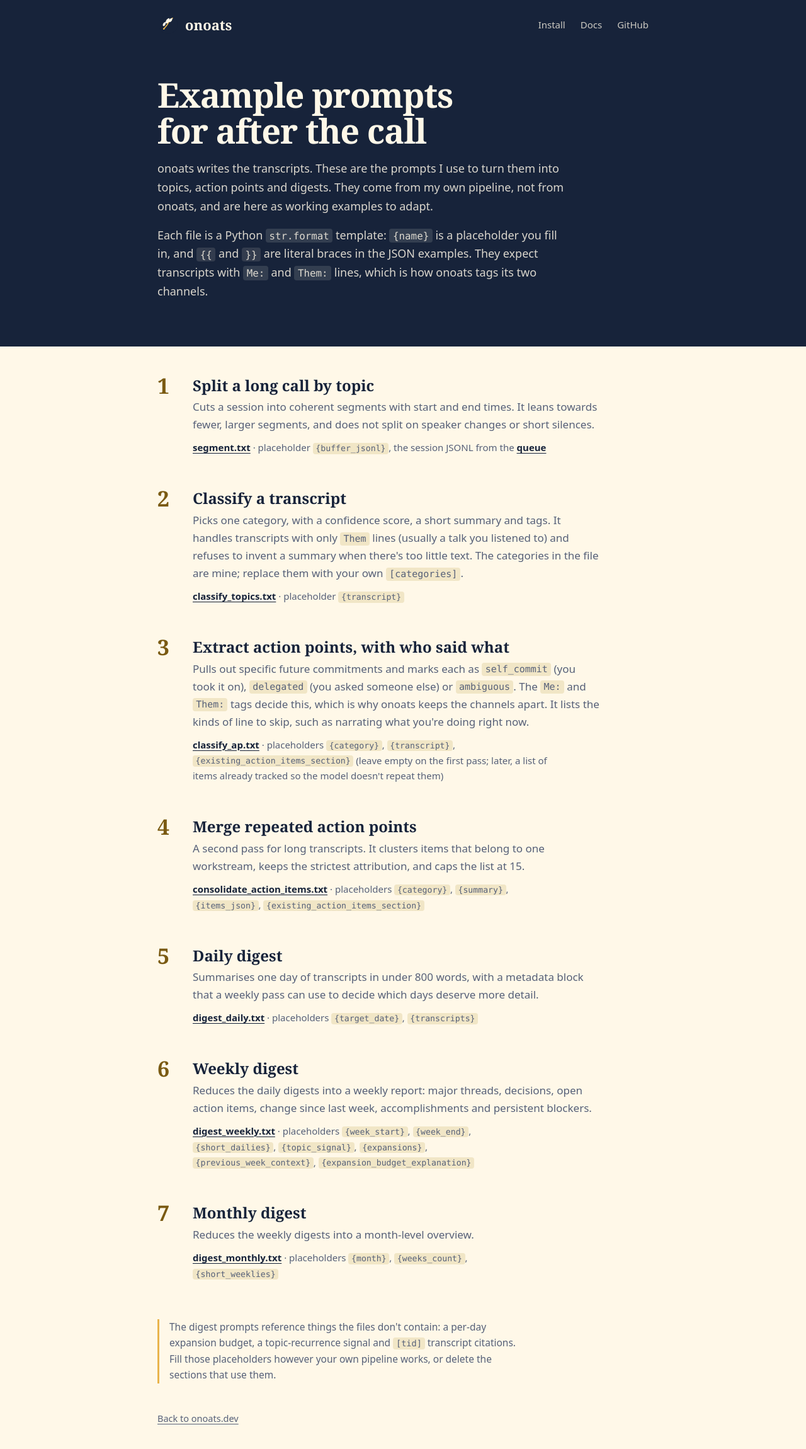
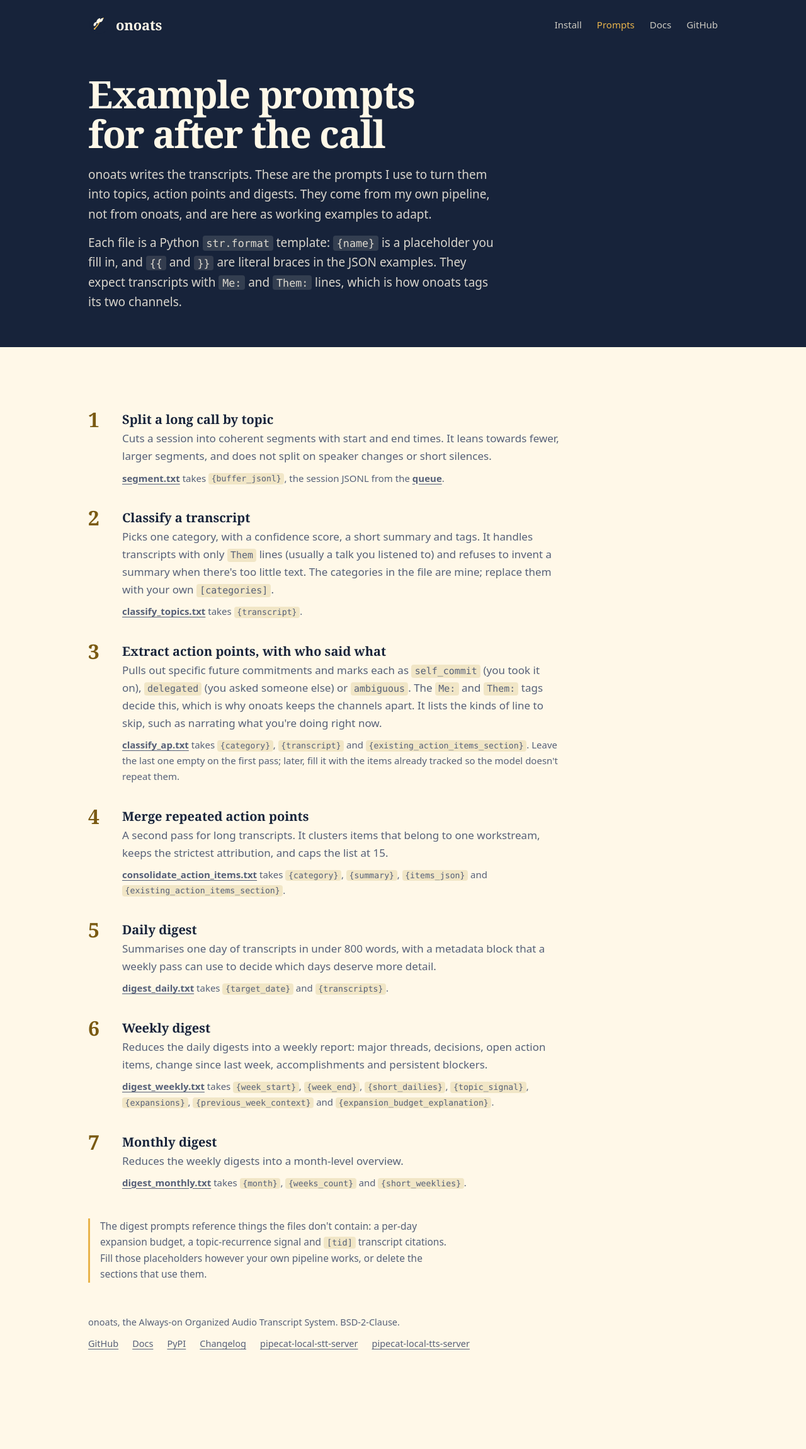
Before and after one commit to vr000m/onoats-bot, a plain HTML site: page site/public/prompts/index.html in a window 1280 px wide. Shown: the whole page at 63% size. After the commit the page ends 2197 px from the top, so only its background shows below. Drawn offline with Linux system fonts and the light colour scheme.

Commit message:
site: share one stylesheet, header, footer and steps list across pages

```diff
--- a/site/public/prompts/index.html
+++ b/site/public/prompts/index.html
@@ -7,117 +7,86 @@
 <meta name="description" content="Prompts for splitting, classifying and summarising onoats transcripts: topic segmentation, action points with who-said-what attribution, and daily, weekly and monthly digests.">
 <meta name="theme-color" content="#17233A">
 <link rel="icon" href="/favicon.svg" type="image/svg+xml">
-<style>
-  :root{
-    --midnight:#17233A; --deep:#101a2d; --gold:#E9B44C; --oat:#FFF8E8; --straw:#F1E6C6;
-    --slate:#566078; --gold-ink:#7a5a12;
-    --serif:ui-serif,"New York","Iowan Old Style",Charter,Georgia,serif;
-    --sans:system-ui,-apple-system,"Segoe UI",Roboto,sans-serif;
-    --mono:ui-monospace,"SF Mono",Menlo,Consolas,monospace;
-  }
-  *{box-sizing:border-box}
-  body{margin:0;background:var(--oat);color:var(--midnight);font:17px/1.65 var(--sans);-webkit-font-smoothing:antialiased}
-  a{color:inherit;text-underline-offset:3px}
-  :focus-visible{outline:2px solid var(--gold);outline-offset:3px;border-radius:3px}
-  code{font:.88em var(--mono);background:var(--straw);padding:.1em .35em;border-radius:4px}
-  .wrap{max-width:820px;margin:0 auto;padding:0 20px}
-
-  .top-band{background:var(--midnight);color:var(--oat)}
-  .top{display:flex;align-items:center;justify-content:space-between;padding:22px 0}
-  .brand{display:flex;align-items:center;gap:10px;text-decoration:none;font:600 22px/1 var(--serif)}
-  .brand img{width:34px;height:34px}
-  .top nav{display:flex;gap:24px;font-size:15px}
-  .top nav a{text-decoration:none;color:rgba(255,248,232,.78)}
-  .top nav a:hover{color:var(--gold)}
-  .intro{padding:44px 0 56px}
-  h1{font:600 clamp(34px,5.4vw,54px)/1.05 var(--serif);letter-spacing:-.022em;margin:0 0 18px;text-wrap:balance}
-  .intro p{margin:0 0 .9em;max-width:36em;color:rgba(255,248,232,.84);font-size:18px}
-  .intro code{background:rgba(255,248,232,.12)}
-
-  main{padding:48px 0 24px}
-  ol{list-style:none;margin:0;padding:0;counter-reset:p}
-  li{counter-increment:p;position:relative;padding:0 0 44px 56px}
-  li::before{content:counter(p);position:absolute;left:0;top:-3px;font:600 34px/1 var(--serif);color:var(--gold-ink)}
-  h2{font:600 24px/1.2 var(--serif);margin:0 0 6px}
-  li p{margin:0 0 10px;color:var(--slate);max-width:38em}
-  .meta{font-size:15px;color:var(--slate)}
-  .meta a{color:var(--midnight);font-weight:600}
-  .gap{margin:6px 0 0;padding-left:16px;border-left:3px solid var(--gold);color:var(--slate);font-size:15.5px;max-width:38em}
-
-  footer{padding:20px 0 52px;font-size:14.5px;color:var(--slate)}
-  footer a{color:var(--slate)}
-
-  @media (max-width:640px){
-    li{padding-left:44px}
-    .top nav{gap:16px}
-  }
-</style>
+<link rel="stylesheet" href="/site.css">
 </head>
 <body>
 
-<div class="top-band">
+<header class="band">
   <div class="wrap">
     <div class="top">
       <a class="brand" href="/"><img src="/img/onoats-mark.svg" alt="" width="34" height="34">onoats</a>
       <nav aria-label="Primary">
         <a href="/#install">Install</a>
+        <a href="/prompts/" aria-current="page">Prompts</a>
         <a href="https://github.com/vr000m/onoats-bot/tree/main/docs">Docs</a>
         <a href="https://github.com/vr000m/onoats-bot">GitHub</a>
       </nav>
     </div>
     <div class="intro">
       <h1>Example prompts for after the call</h1>
-      <p>onoats writes the transcripts. These are the prompts I use to turn them into topics, action points and digests. They come from my own pipeline, not from onoats, and are here as working examples to adapt.</p>
-      <p>Each file is a Python <code>str.format</code> template: <code>{name}</code> is a placeholder you fill in, and <code>{{</code> and <code>}}</code> are literal braces in the JSON examples. They expect transcripts with <code>Me:</code> and <code>Them:</code> lines, which is how onoats tags its two channels.</p>
+      <p class="lede">onoats writes the transcripts. These are the prompts I use to turn them into topics, action points and digests. They come from my own pipeline, not from onoats, and are here as working examples to adapt.</p>
+      <p class="lede" style="margin-top:14px">Each file is a Python <code>str.format</code> template: <code>{name}</code> is a placeholder you fill in, and <code>{{</code> and <code>}}</code> are literal braces in the JSON examples. They expect transcripts with <code>Me:</code> and <code>Them:</code> lines, which is how onoats tags its two channels.</p>
     </div>
   </div>
-</div>
+</header>
 
 <main>
+  <section class="sec">
     <div class="wrap">
-    <ol>
+      <ol class="steps">
         <li>
-        <h2>Split a long call by topic</h2>
+          <h2 class="st">Split a long call by topic</h2>
           <p>Cuts a session into coherent segments with start and end times. It leans towards fewer, larger segments, and does not split on speaker changes or short silences.</p>
-        <p class="meta"><a href="/prompts/segment.txt">segment.txt</a> · placeholder <code>{buffer_jsonl}</code>, the session JSONL from the <a href="https://github.com/vr000m/onoats-bot/blob/main/docs/queue-contract.md">queue</a></p>
+          <p class="meta"><a href="/prompts/segment.txt">segment.txt</a> takes <code>{buffer_jsonl}</code>, the session JSONL from the <a href="https://github.com/vr000m/onoats-bot/blob/main/docs/queue-contract.md">queue</a>.</p>
         </li>
         <li>
-        <h2>Classify a transcript</h2>
+          <h2 class="st">Classify a transcript</h2>
           <p>Picks one category, with a confidence score, a short summary and tags. It handles transcripts with only <code>Them</code> lines (usually a talk you listened to) and refuses to invent a summary when there's too little text. The categories in the file are mine; replace them with your own <code>[categories]</code>.</p>
-        <p class="meta"><a href="/prompts/classify_topics.txt">classify_topics.txt</a> · placeholder <code>{transcript}</code></p>
+          <p class="meta"><a href="/prompts/classify_topics.txt">classify_topics.txt</a> takes <code>{transcript}</code>.</p>
         </li>
         <li>
-        <h2>Extract action points, with who said what</h2>
+          <h2 class="st">Extract action points, with who said what</h2>
           <p>Pulls out specific future commitments and marks each as <code>self_commit</code> (you took it on), <code>delegated</code> (you asked someone else) or <code>ambiguous</code>. The <code>Me:</code> and <code>Them:</code> tags decide this, which is why onoats keeps the channels apart. It lists the kinds of line to skip, such as narrating what you're doing right now.</p>
-        <p class="meta"><a href="/prompts/classify_ap.txt">classify_ap.txt</a> · placeholders <code>{category}</code>, <code>{transcript}</code>, <code>{existing_action_items_section}</code> (leave empty on the first pass; later, a list of items already tracked so the model doesn't repeat them)</p>
+          <p class="meta"><a href="/prompts/classify_ap.txt">classify_ap.txt</a> takes <code>{category}</code>, <code>{transcript}</code> and <code>{existing_action_items_section}</code>. Leave the last one empty on the first pass; later, fill it with the items already tracked so the model doesn't repeat them.</p>
         </li>
         <li>
-        <h2>Merge repeated action points</h2>
+          <h2 class="st">Merge repeated action points</h2>
           <p>A second pass for long transcripts. It clusters items that belong to one workstream, keeps the strictest attribution, and caps the list at 15.</p>
-        <p class="meta"><a href="/prompts/consolidate_action_items.txt">consolidate_action_items.txt</a> · placeholders <code>{category}</code>, <code>{summary}</code>, <code>{items_json}</code>, <code>{existing_action_items_section}</code></p>
+          <p class="meta"><a href="/prompts/consolidate_action_items.txt">consolidate_action_items.txt</a> takes <code>{category}</code>, <code>{summary}</code>, <code>{items_json}</code> and <code>{existing_action_items_section}</code>.</p>
         </li>
         <li>
-        <h2>Daily digest</h2>
+          <h2 class="st">Daily digest</h2>
           <p>Summarises one day of transcripts in under 800 words, with a metadata block that a weekly pass can use to decide which days deserve more detail.</p>
-        <p class="meta"><a href="/prompts/digest_daily.txt">digest_daily.txt</a> · placeholders <code>{target_date}</code>, <code>{transcripts}</code></p>
+          <p class="meta"><a href="/prompts/digest_daily.txt">digest_daily.txt</a> takes <code>{target_date}</code> and <code>{transcripts}</code>.</p>
         </li>
         <li>
-        <h2>Weekly digest</h2>
+          <h2 class="st">Weekly digest</h2>
           <p>Reduces the daily digests into a weekly report: major threads, decisions, open action items, change since last week, accomplishments and persistent blockers.</p>
-        <p class="meta"><a href="/prompts/digest_weekly.txt">digest_weekly.txt</a> · placeholders <code>{week_start}</code>, <code>{week_end}</code>, <code>{short_dailies}</code>, <code>{topic_signal}</code>, <code>{expansions}</code>, <code>{previous_week_context}</code>, <code>{expansion_budget_explanation}</code></p>
+          <p class="meta"><a href="/prompts/digest_weekly.txt">digest_weekly.txt</a> takes <code>{week_start}</code>, <code>{week_end}</code>, <code>{short_dailies}</code>, <code>{topic_signal}</code>, <code>{expansions}</code>, <code>{previous_week_context}</code> and <code>{expansion_budget_explanation}</code>.</p>
         </li>
         <li>
-        <h2>Monthly digest</h2>
+          <h2 class="st">Monthly digest</h2>
           <p>Reduces the weekly digests into a month-level overview.</p>
-        <p class="meta"><a href="/prompts/digest_monthly.txt">digest_monthly.txt</a> · placeholders <code>{month}</code>, <code>{weeks_count}</code>, <code>{short_weeklies}</code></p>
+          <p class="meta"><a href="/prompts/digest_monthly.txt">digest_monthly.txt</a> takes <code>{month}</code>, <code>{weeks_count}</code> and <code>{short_weeklies}</code>.</p>
         </li>
       </ol>
-    <p class="gap">The digest prompts reference things the files don't contain: a per-day expansion budget, a topic-recurrence signal and <code>[tid]</code> transcript citations. Fill those placeholders however your own pipeline works, or delete the sections that use them.</p>
+      <p class="aside">The digest prompts reference things the files don't contain: a per-day expansion budget, a topic-recurrence signal and <code>[tid]</code> transcript citations. Fill those placeholders however your own pipeline works, or delete the sections that use them.</p>
     </div>
+  </section>
 </main>
 
 <footer>
-  <div class="wrap"><a href="/">Back to onoats.dev</a></div>
+  <div class="wrap">
+    <span>onoats, the Always-on Organized Audio Transcript System. BSD-2-Clause.</span>
+    <ul>
+      <li><a href="https://github.com/vr000m/onoats-bot">GitHub</a></li>
+      <li><a href="https://github.com/vr000m/onoats-bot/tree/main/docs">Docs</a></li>
+      <li><a href="https://pypi.org/project/onoats/">PyPI</a></li>
+      <li><a href="https://github.com/vr000m/onoats-bot/blob/main/CHANGELOG.md">Changelog</a></li>
+      <li><a href="https://github.com/vr000m/pipecat-local-stt-server">pipecat-local-stt-server</a></li>
+      <li><a href="https://github.com/vr000m/pipecat-local-tts-server">pipecat-local-tts-server</a></li>
+    </ul>
+  </div>
 </footer>
 
 </body>
--- /dev/null
+++ b/site/public/site.css
@@ -0,0 +1,67 @@
+/* Shared by every page on onoats.dev. Page-specific rules live inline in each page. */
+:root{
+  --midnight:#17233A; --deep:#101a2d; --gold:#E9B44C; --oat:#FFF8E8; --straw:#F1E6C6;
+  --slate:#566078; --them:#9db4e0; --gold-ink:#7a5a12;
+  --serif:ui-serif,"New York","Iowan Old Style",Charter,Georgia,serif;
+  --sans:system-ui,-apple-system,"Segoe UI",Roboto,sans-serif;
+  --mono:ui-monospace,"SF Mono",Menlo,Consolas,monospace;
+}
+*{box-sizing:border-box}
+body{margin:0;background:var(--oat);color:var(--midnight);font:17px/1.65 var(--sans);-webkit-font-smoothing:antialiased}
+a{color:inherit;text-underline-offset:3px}
+:focus-visible{outline:2px solid var(--gold);outline-offset:3px;border-radius:3px}
+code,pre{font-family:var(--mono)}
+code{font-size:.88em;background:var(--straw);padding:.1em .35em;border-radius:4px}
+.wrap{max-width:1040px;margin:0 auto;padding:0 20px}
+.muted{color:var(--slate)}
+
+/* midnight band: the home hero, the page intros and the install section */
+.band{background:var(--midnight);color:var(--oat)}
+.band code{background:rgba(255,248,232,.12)}
+
+/* header */
+.top{display:flex;align-items:center;justify-content:space-between;padding:22px 0}
+.brand{display:flex;align-items:center;gap:10px;text-decoration:none;font:600 22px/1 var(--serif);letter-spacing:-.01em;color:var(--oat)}
+.band .brand{color:var(--oat)}
+.brand img{width:34px;height:34px}
+.top nav{display:flex;gap:24px;font-size:15px}
+.band .top nav a{text-decoration:none;color:rgba(255,248,232,.78)}
+.band .top nav a:hover,.band .top nav a[aria-current]{color:var(--gold)}
+
+/* headings and text */
+h1{font:600 clamp(36px,5.8vw,60px)/1.05 var(--serif);letter-spacing:-.025em;margin:0 0 18px;text-wrap:balance}
+h2.t{font:600 clamp(28px,4vw,40px)/1.12 var(--serif);letter-spacing:-.018em;margin:0 0 18px;max-width:18em}
+.prose{max-width:38em}
+.prose p{margin:0 0 1em}
+.lede{font-size:19px;max-width:34em;margin:0 0 30px}
+.band .lede{color:rgba(255,248,232,.84)}
+.sec{padding:72px 0 0}
+
+/* page intro band (every page except the home hero) */
+.intro{padding:40px 0 56px}
+.intro .lede{margin-bottom:0}
+
+/* a real sequence: numbered, serif numerals */
+.steps{list-style:none;margin:30px 0 0;padding:0;counter-reset:step;max-width:44em}
+.steps li{counter-increment:step;position:relative;padding:0 0 30px 54px}
+.steps li::before{content:counter(step);position:absolute;left:0;top:-3px;font:600 32px/1 var(--serif);color:var(--gold-ink)}
+.steps .st{display:block;font:600 20px/1.25 var(--serif);margin:0 0 4px}
+.steps p,.steps span{margin:0 0 8px;color:var(--slate)}
+.steps .meta{font-size:15px}
+.steps .meta a{font-weight:600}
+
+/* a note set apart from the flow */
+.aside{max-width:38em;margin-top:6px;padding-left:16px;border-left:3px solid var(--gold);color:var(--slate);font-size:15.5px}
+
+/* footer */
+footer{padding:36px 0 52px;font-size:14.5px;color:var(--slate)}
+footer .wrap{display:flex;flex-wrap:wrap;gap:10px 32px;justify-content:space-between}
+footer ul{display:flex;flex-wrap:wrap;gap:8px 22px;list-style:none;margin:0;padding:0}
+footer a{color:var(--slate)}
+footer a:hover{color:var(--midnight)}
+
+@media (max-width:760px){
+  .top nav{gap:16px}
+  .sec{padding-top:56px}
+  .steps li{padding-left:44px}
+}
```
Also changed, not shown: site/public/404.html (+38 -10 lines), site/public/index.html (+12 -55 lines). Lines whose indentation alone changed are shown as unchanged.
